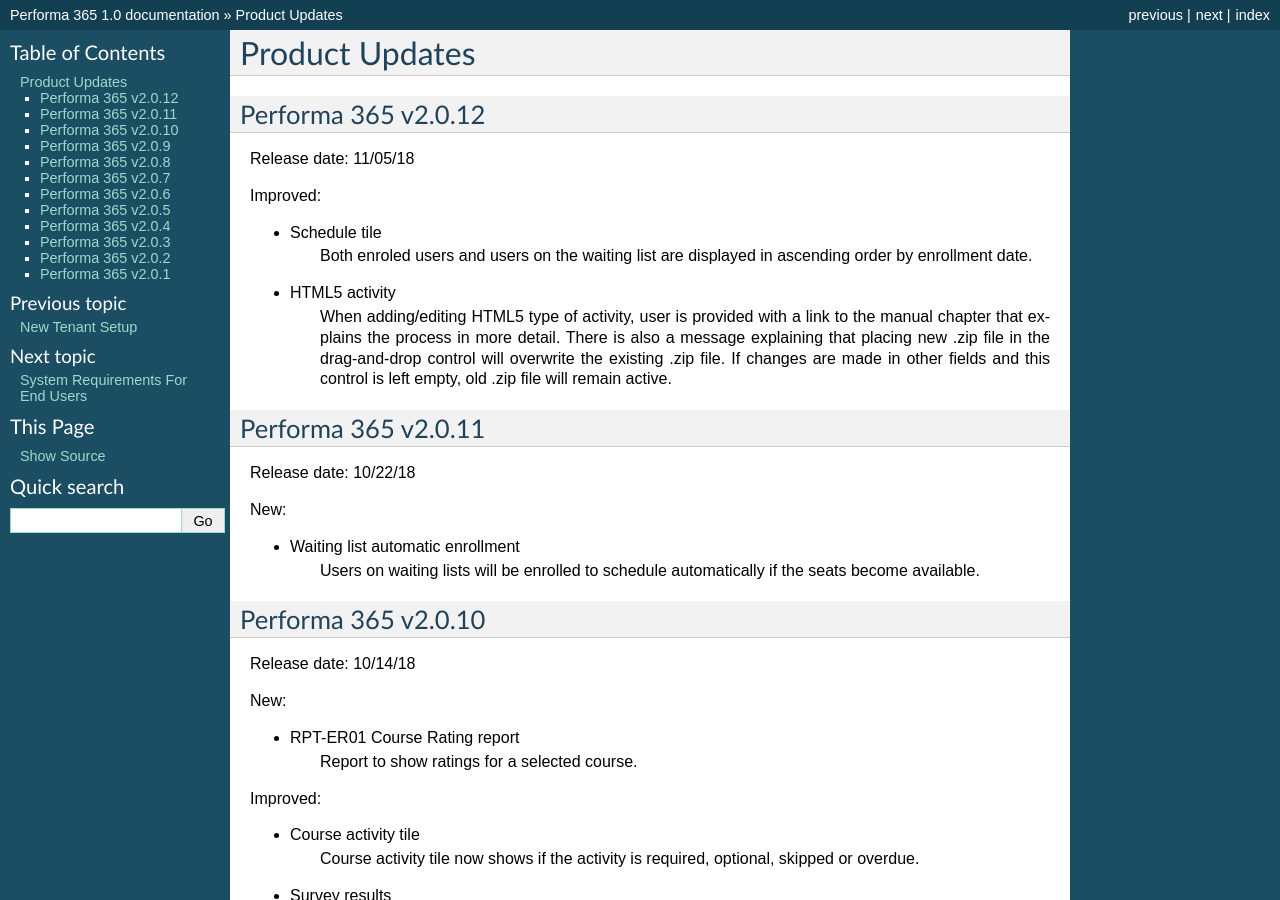
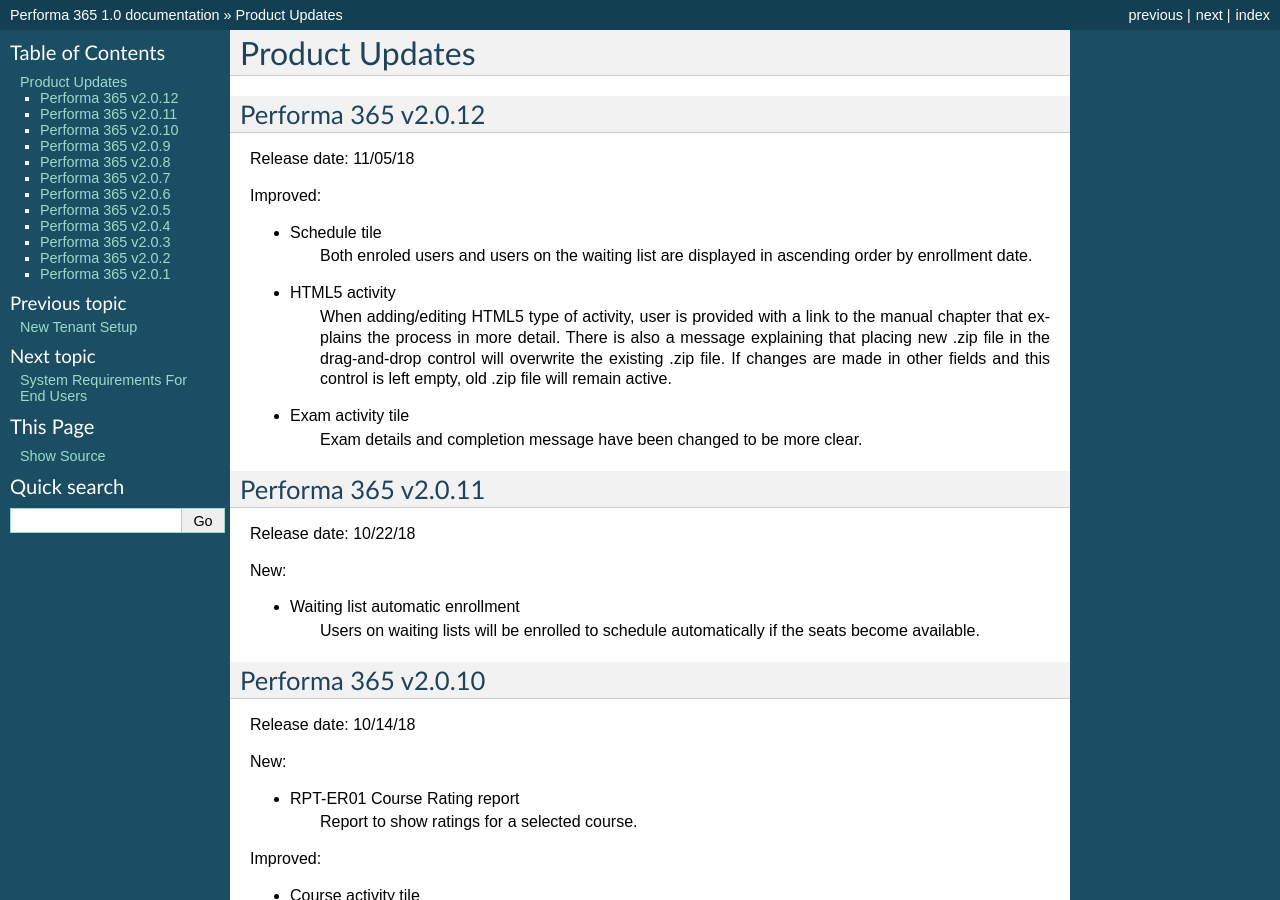
Before and after one commit to pslisko/performa365docs, a Sphinx documentation site: the page built from docs/general/product_updates.rst, in a window 1280 px wide and 900 px high. Built offline with Sphinx 7.4.7, drawn with Linux system fonts in a browser that asks for light colours; pages that are not in the unit, such as notebooks, are missing from menus.

Commit message:
Update product_updates.rst

```diff
--- a/docs/general/product_updates.rst
+++ b/docs/general/product_updates.rst
@@ -16,6 +16,9 @@
 
 * HTML5 activity
    When adding/editing HTML5 type of activity, user is provided with a link to the manual chapter that explains the process in more detail. There is also a message explaining that placing new .zip file in the drag-and-drop control will overwrite the existing .zip file. If changes are made in other fields and this control is left empty, old .zip file will remain active.
+
+* Exam activity tile
+   Exam details and completion message have been changed to be more clear.
 
 
 Performa 365 v2.0.11
```
